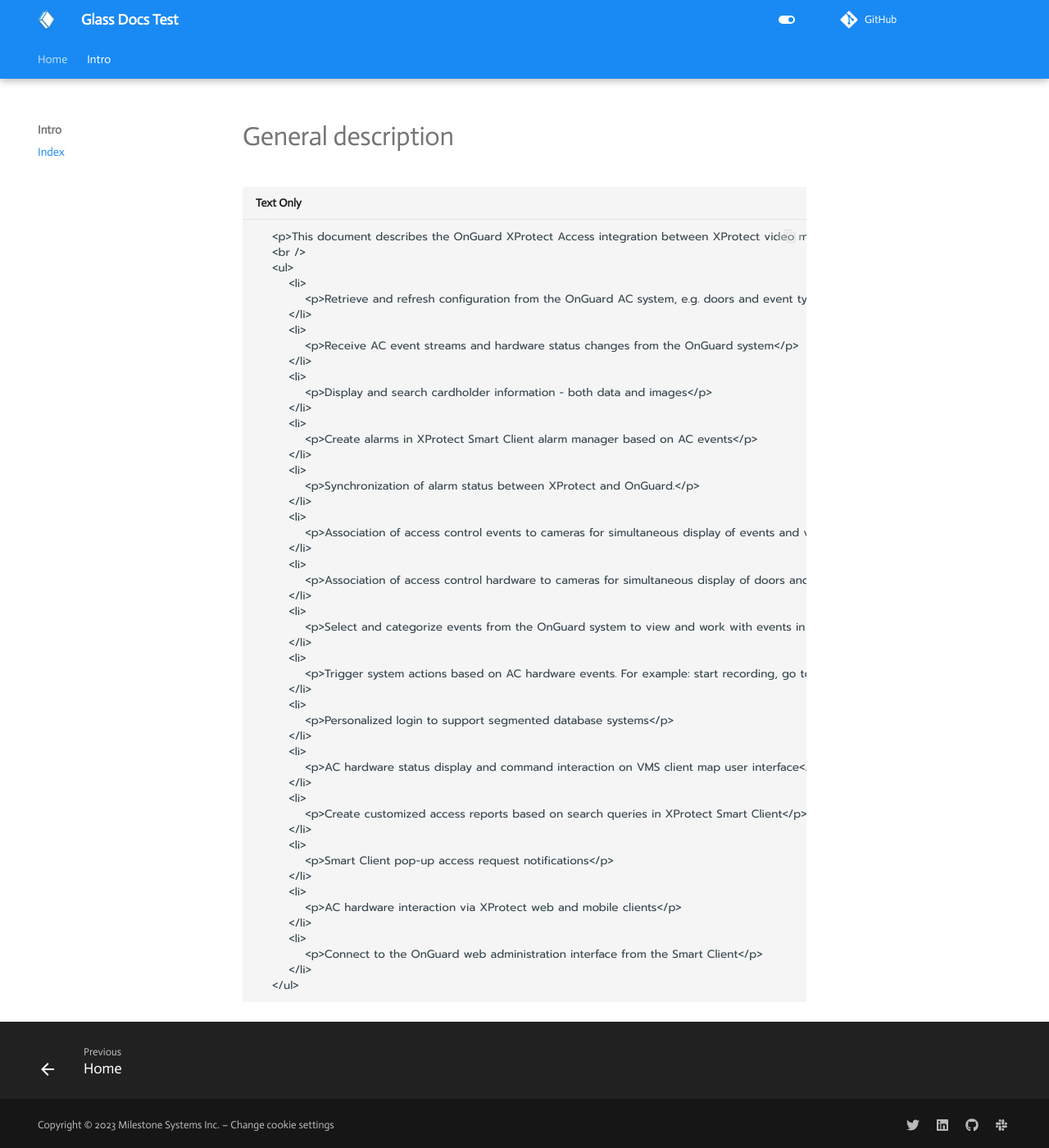
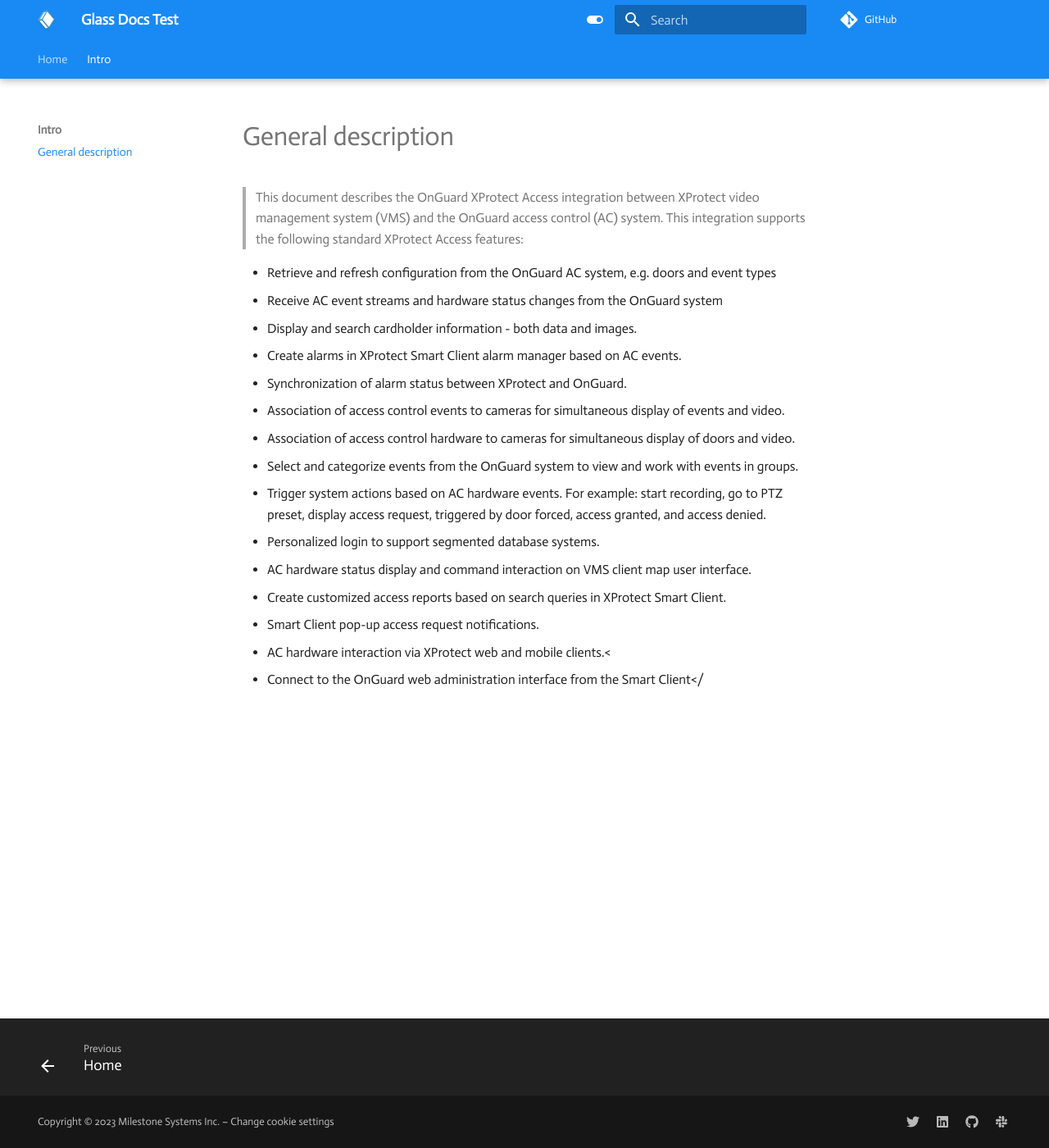
Before and after one commit to mjt-milestone/XPALenelS2DocSite, an MkDocs documentation site: the page built from docs/Intro/index.md, in a window 1280 px wide and 1400 px high. Shown: the whole window at 82% size. Built offline with MkDocs 1.6.1 and Material for MkDocs 9.7.7, drawn with Linux system fonts in a browser that asks for light colours; plug-ins that fetch from the network failed and are left out; comment, search, counter and statistics services are not loaded.

Commit message:
First topic tweaks & yaml trash removal

```diff
--- a/docs/Intro/index.md
+++ b/docs/Intro/index.md
@@ -1,50 +1,20 @@
- <h1>General description</h1>
-        <p>This document describes the OnGuard XProtect Access integration between XProtect video management system (VMS) and the OnGuard access control (AC) system. This integration supports the following standard XProtect Access features:</p>
-        <br />
-        <ul>
-            <li>
-                <p>Retrieve and refresh configuration from the OnGuard AC system, e.g. doors and event types</p>
-            </li>
-            <li>
-                <p>Receive AC event streams and hardware status changes from the OnGuard system</p>
-            </li>
-            <li>
-                <p>Display and search cardholder information - both data and images</p>
-            </li>
-            <li>
-                <p>Create alarms in XProtect Smart Client alarm manager based on AC events</p>
-            </li>
-            <li>
-                <p>Synchronization of alarm status between XProtect and OnGuard.</p>
-            </li>
-            <li>
-                <p>Association of access control events to cameras for simultaneous display of events and video</p>
-            </li>
-            <li>
-                <p>Association of access control hardware to cameras for simultaneous display of doors and video</p>
-            </li>
-            <li>
-                <p>Select and categorize events from the OnGuard system to view and work with events in groups</p>
-            </li>
-            <li>
-                <p>Trigger system actions based on AC hardware events. For example: start recording, go to PTZ preset, display access request, triggered by door forced, access granted, and access denied</p>
-            </li>
-            <li>
-                <p>Personalized login to support segmented database systems</p>
-            </li>
-            <li>
-                <p>AC hardware status display and command interaction on VMS client map user interface</p>
-            </li>
-            <li>
-                <p>Create customized access reports based on search queries in XProtect Smart Client</p>
-            </li>
-            <li>
-                <p>Smart Client pop-up access request notifications</p>
-            </li>
-            <li>
-                <p>AC hardware interaction via XProtect web and mobile clients</p>
-            </li>
-            <li>
-                <p>Connect to the OnGuard web administration interface from the Smart Client</p>
-            </li>
-        </ul>
+# General description
+>
+> This document describes the OnGuard XProtect Access integration between XProtect video management system (VMS) and the OnGuard access control (AC) system. This integration supports the following standard XProtect Access features:
+>
+
++ Retrieve and refresh configuration from the OnGuard AC system, e.g. doors and event types
++ Receive AC event streams and hardware status changes from the OnGuard system
++ Display and search cardholder information - both data and images.
++ Create alarms in XProtect Smart Client alarm manager based on AC events.
++ Synchronization of alarm status between XProtect and OnGuard.
++ Association of access control events to cameras for simultaneous display of events and video.
++ Association of access control hardware to cameras for simultaneous display of doors and video.
++ Select and categorize events from the OnGuard system to view and work with events in groups.
++ Trigger system actions based on AC hardware events. For example: start recording, go to PTZ preset, display access request, triggered by door forced, access granted, and access denied.
++ Personalized login to support segmented database systems.
++ AC hardware status display and command interaction on VMS client map user interface.
++ Create customized access reports based on search queries in XProtect Smart Client.
++ Smart Client pop-up access request notifications.
++ AC hardware interaction via XProtect web and mobile clients.<
++ Connect to the OnGuard web administration interface from the Smart Client</
--- a/mkdocs.yml
+++ b/mkdocs.yml
@@ -100,25 +100,6 @@
 copyright: >
   Copyright &copy; 2023 Milestone Systems Inc. –
   <a href="#__consent">Change cookie settings</a>
-plugins:
-  - rss:
-  - optimize:
-  - privacy:
-  - glightbox:
-      touchNavigation: true
-      loop: false
-      effect: zoom
-      slide_effect: slide
-      width: 100%
-      height: auto
-      zoomable: true
-      draggable: true
-      skip_classes:
-        - video
-      auto_caption: false
-      caption_position: bottom
-  - pdf-export:
-  - mkdocs-video:
 
 nav:
   - Home: index.md
```
